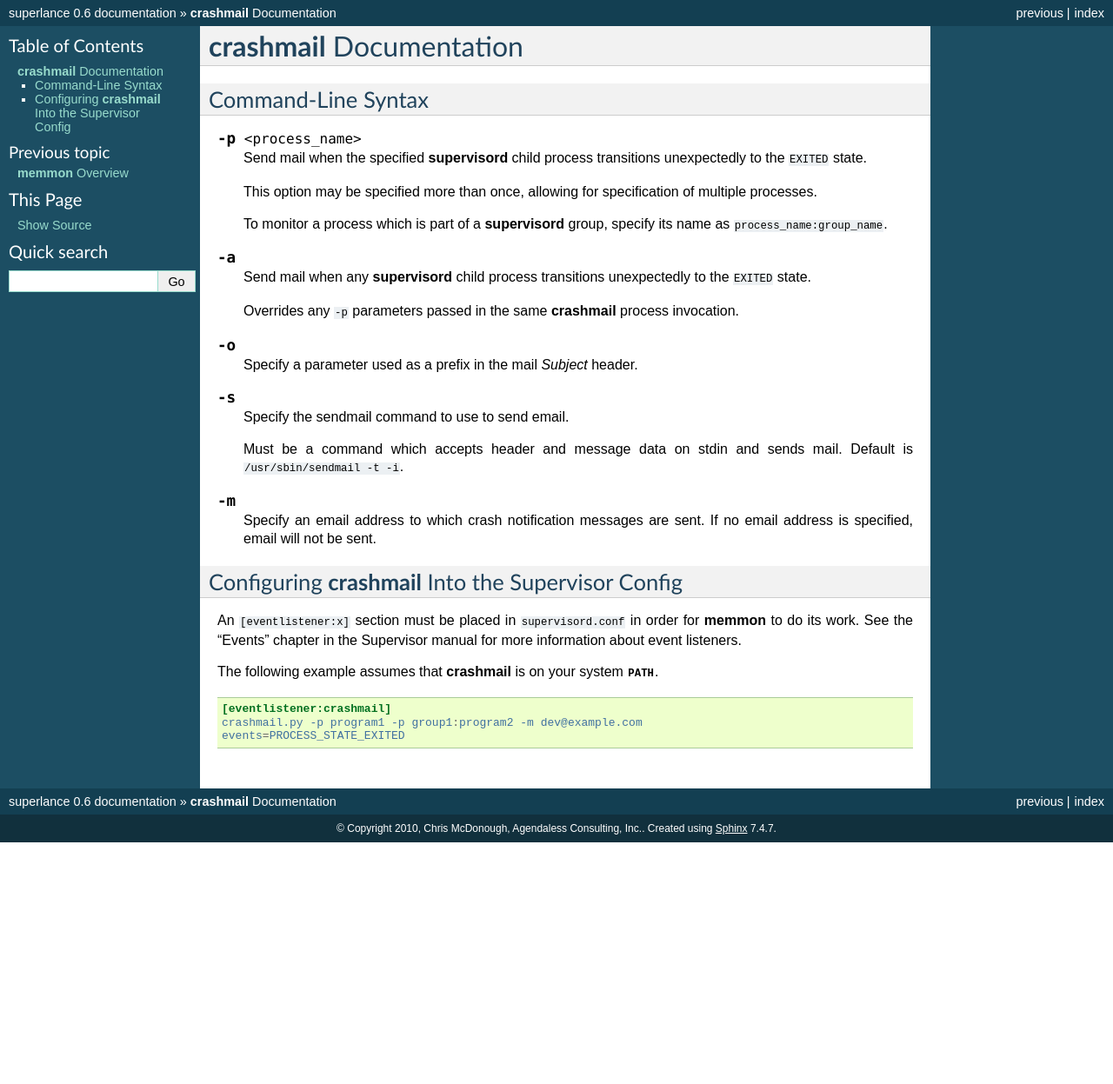
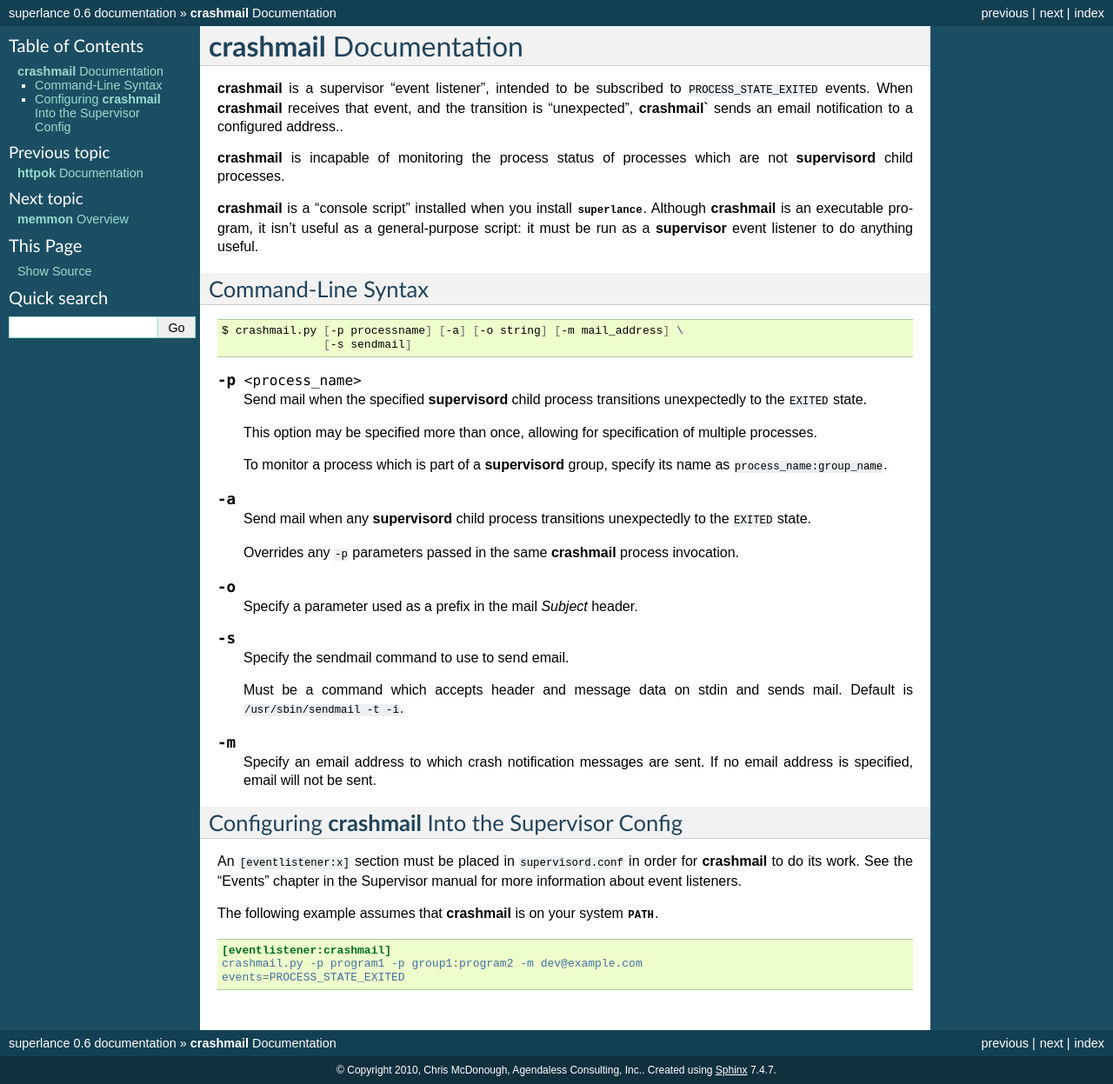
Before and after one commit to theduderog/Superlance, a Sphinx documentation site: the page built from docs/crashmail.rst, in a window 1280 px wide. Shown: the whole page at 87% size. Built offline with Sphinx 7.4.7, drawn with Linux system fonts in a browser that asks for light colours; before the commit the page ends 969 px from its top, so only the background shows below that.

Commit message:
Add httpok docs; tweak the rest.

```diff
--- a/docs/crashmail.rst
+++ b/docs/crashmail.rst
@@ -1,8 +1,26 @@
 :command:`crashmail` Documentation
 ==================================
 
+:command:`crashmail` is a supervisor "event listener", intended to be
+subscribed to ``PROCESS_STATE_EXITED`` events. When :command:`crashmail`
+receives that event, and the transition is "unexpected", :command:`crashmail``
+sends an email notification to a configured address..
+
+:command:`crashmail` is incapable of monitoring the process status of processes
+which are not :command:`supervisord` child processes.
+
+:command:`crashmail` is a "console script" installed when you install
+:mod:`superlance`.  Although :command:`crashmail` is an executable program, it
+isn't useful as a general-purpose script:  it must be run as a
+:command:`supervisor` event listener to do anything useful.
+
 Command-Line Syntax
 -------------------
+
+.. code-block:: sh
+
+   $ crashmail.py [-p processname] [-a] [-o string] [-m mail_address] \
+                  [-s sendmail]
 
 .. program:: crashmail
 
@@ -47,8 +65,8 @@
 -----------------------------------------------------------
 
 An ``[eventlistener:x]`` section must be placed in :file:`supervisord.conf`
-in order for :command:`memmon` to do its work. See the "Events" chapter in the
-Supervisor manual for more information about event listeners.
+in order for :command:`crashmail` to do its work. See the "Events" chapter in
+the Supervisor manual for more information about event listeners.
 
 The following example assumes that :command:`crashmail` is on your system
 :envvar:`PATH`.
--- a/docs/index.rst
+++ b/docs/index.rst
@@ -29,8 +29,9 @@
 .. toctree::
    :maxdepth: 2
 
+   httpok
+   crashmail
    memmon
-   crashmail
 
 Indices and tables
 ==================
```
Also changed, not shown: docs/httpok.rst (added, +139 -0 lines), docs/memmon.rst (+8 -7 lines).
